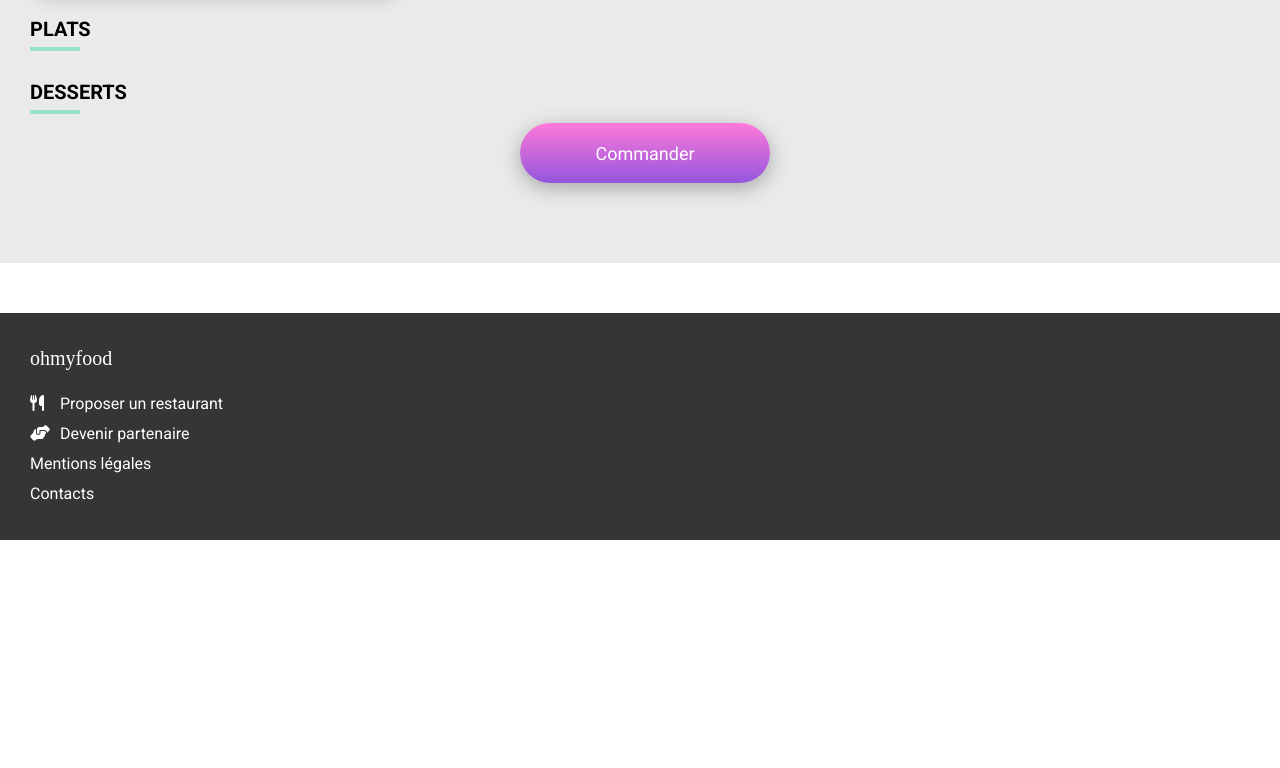
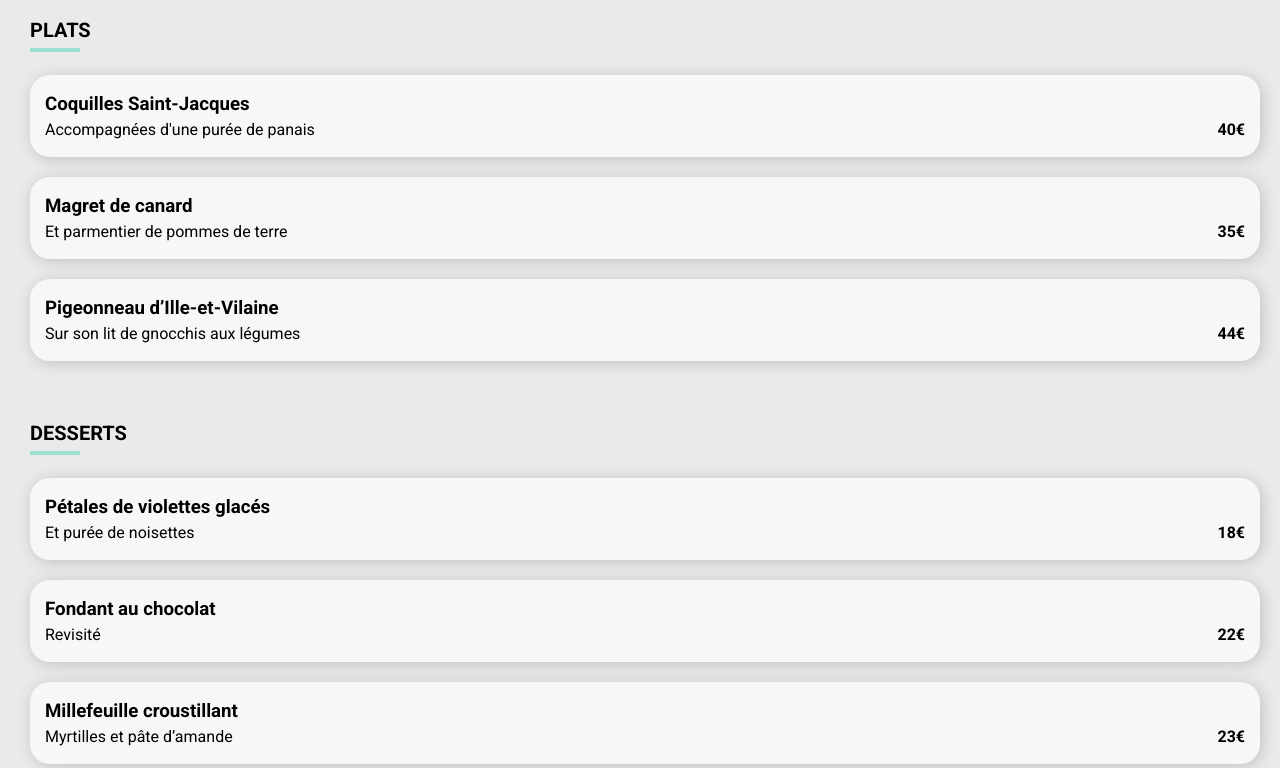
Before and after one commit to LionelVanS/Ohmyfood, a plain HTML site: page menu-1.html in a window 1280 px wide. Shown: the part 1435-2203 px from the top of the page. Before the commit the page ends 1975 px from the top, so only its background shows below. Drawn offline with Linux system fonts and the light colour scheme; a web font is replaced by a local one.

Commit message:
Modifs: page menu-1 terminé

```diff
--- a/menu-1.html
+++ b/menu-1.html
@@ -81,12 +81,77 @@
 
                 </div>
 
+
+        <!-- PLATS -->
+
                 <div class="services">
                     <h2>PLATS</h2>
+                    <div class="menu-cards">
+                        <div class="menu-texts">
+                            <h3>Coquilles Saint-Jacques</h3>
+                            <p>Accompagnées d'une purée de panais</p>
+                        </div>
+                        <div class="prix">
+                            <p><strong>40€</strong></p>
+                        </div>
+                    </div>
+
+                    <div class="menu-cards">
+                        <div class="menu-texts">
+                            <h3>Magret de canard</h3>
+                            <p>Et parmentier de pommes de terre</p>
+                        </div>
+                        <div class="prix">
+                            <p><strong>35€</strong></p>
+                        </div>
+                    </div>
+
+                    <div class="menu-cards">
+                        <div class="menu-texts">
+                            <h3>Pigeonneau d’Ille-et-Vilaine</h3>
+                            <p>Sur son lit de gnocchis aux légumes</p>
+                        </div>
+                        <div class="prix">
+                            <p><strong>44€</strong></p>
+                        </div>
+                    </div>
                 </div>
+
+
+        <!-- DESSERTS -->
 
                 <div class="services">
                     <h2>DESSERTS</h2>
+                    <div class="menu-cards">
+                        <div class="menu-texts">
+                            <h3>Pétales de violettes glacés</h3>
+                            <p>Et purée de noisettes</p>
+                        </div>
+                        <div class="prix">
+                            <p><strong>18€</strong></p>
+                        </div>
+                    </div>
+
+
+                    <div class="menu-cards">
+                        <div class="menu-texts">
+                            <h3>Fondant au chocolat</h3>
+                            <p>Revisité</p>
+                        </div>
+                        <div class="prix">
+                            <p><strong>22€</strong></p>
+                        </div>
+                    </div>
+
+                    <div class="menu-cards">
+                        <div class="menu-texts">
+                            <h3>Millefeuille croustillant</h3>
+                            <p>Myrtilles et pâte d’amande</p>
+                        </div>
+                        <div class="prix">
+                            <p><strong>23€</strong></p>
+                        </div>
+                    </div>
                 </div>
 
 
--- a/sass/components/_box.scss
+++ b/sass/components/_box.scss
@@ -7,7 +7,4 @@
         background-color: lighten($color-background,5%);
         border-radius: 20px;
         box-shadow: 2px 2px 15px $color-shadow;
-        @include desktop {
-            width:30%;
-        }
 }
--- a/sass/components/_button.scss
+++ b/sass/components/_button.scss
@@ -10,7 +10,6 @@
     background: linear-gradient($color-secondary, $color-primary);
     box-shadow: 0px 5px 20px darken($color-shadow, 10%);
     position: relative;
-    z-index:1;
 
     &:hover {
         &::after {
@@ -26,11 +25,11 @@
         background: linear-gradient(lighten($color-secondary,10), lighten($color-primary,10));
         box-shadow: 5px 5px 15px rgb(128, 128, 128);
         opacity:0;
-        transition: opacity 500ms;
+        transition: 400ms;
     }
 
     & p {
-        z-index:2;
+        z-index:1;
         color: white;
         font-size:$font_medium;
     }
--- a/sass/components/_menu-cards.scss
+++ b/sass/components/_menu-cards.scss
@@ -3,9 +3,9 @@
     align-items:flex-end;
     justify-content: space-between;
     padding: 15px;
-    // margin-bottom: 20px;
+    margin-bottom: 20px;
 
-    & h4 {
+    & h3 {
         margin:0;
     }
 
--- a/sass/layouts/_fonctionnement.scss
+++ b/sass/layouts/_fonctionnement.scss
@@ -26,6 +26,9 @@
             cursor:pointer;
             background:lighten($color-primary, 35%);
             transition: 250ms;
+        }
+        @include desktop {
+            width:30%;
         }
     }
 
--- a/sass/layouts/_menu-menus.scss
+++ b/sass/layouts/_menu-menus.scss
@@ -4,8 +4,10 @@
     padding:10px 20px 80px 30px;
     display:flex;
     flex-direction: column;
+    justify-content:center;
     position:relative;
     top:-50px;
+    margin-bottom: -50px;
 
     & .nom-du-menu {
         display:flex;
@@ -22,9 +24,11 @@
 
     & .services {
         position:relative;
+        margin-top:20px;
 
         & h2 {
             font-size: $font-large;
+            margin-bottom: 30px;
             &::after {
                 content:"";
                 width:50px;
@@ -41,6 +45,8 @@
     & .btn {
         @include button;
         margin:auto;
+        margin-top:30px;
+
     }
 
 // BOUTON J'AIME
```
Also changed, not shown: css/style.css, 1 other file.
